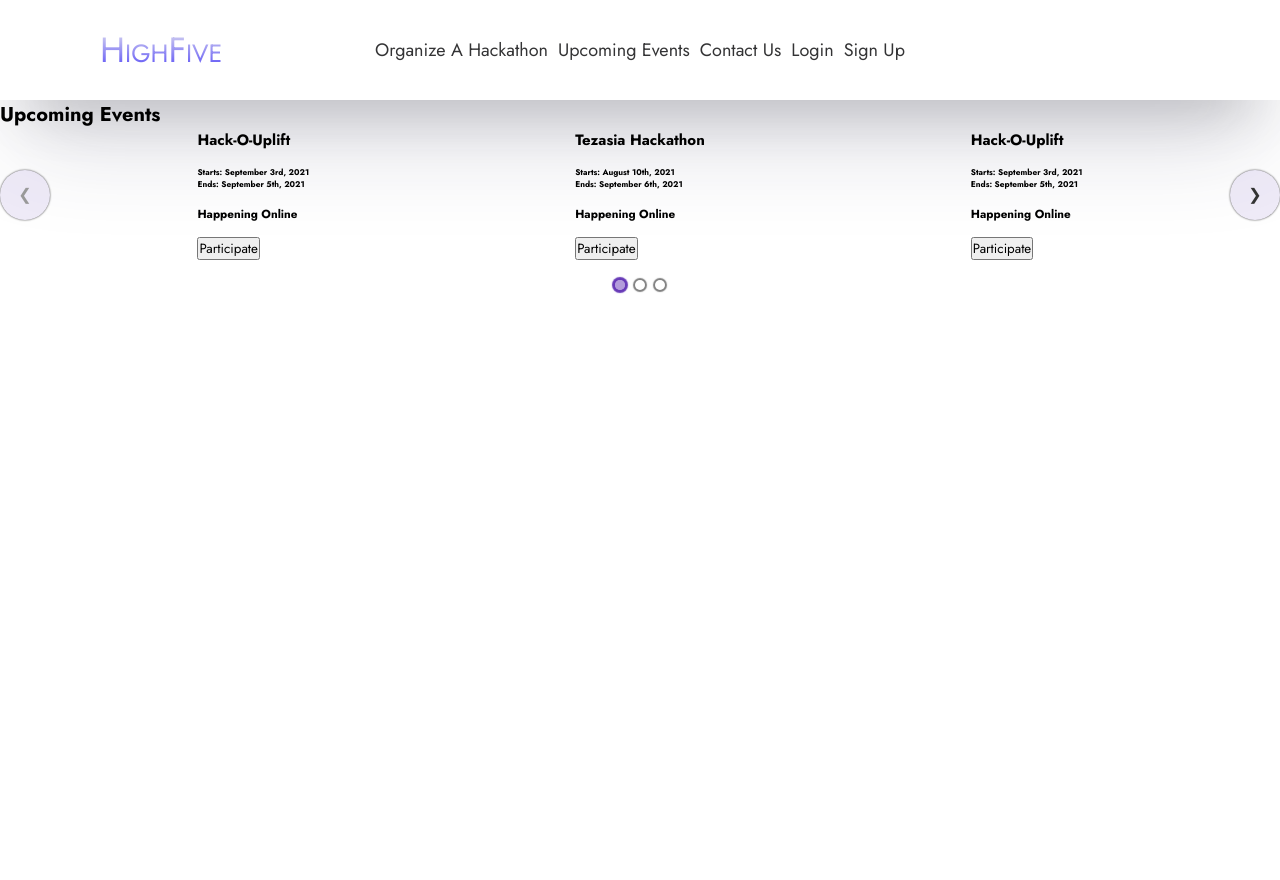
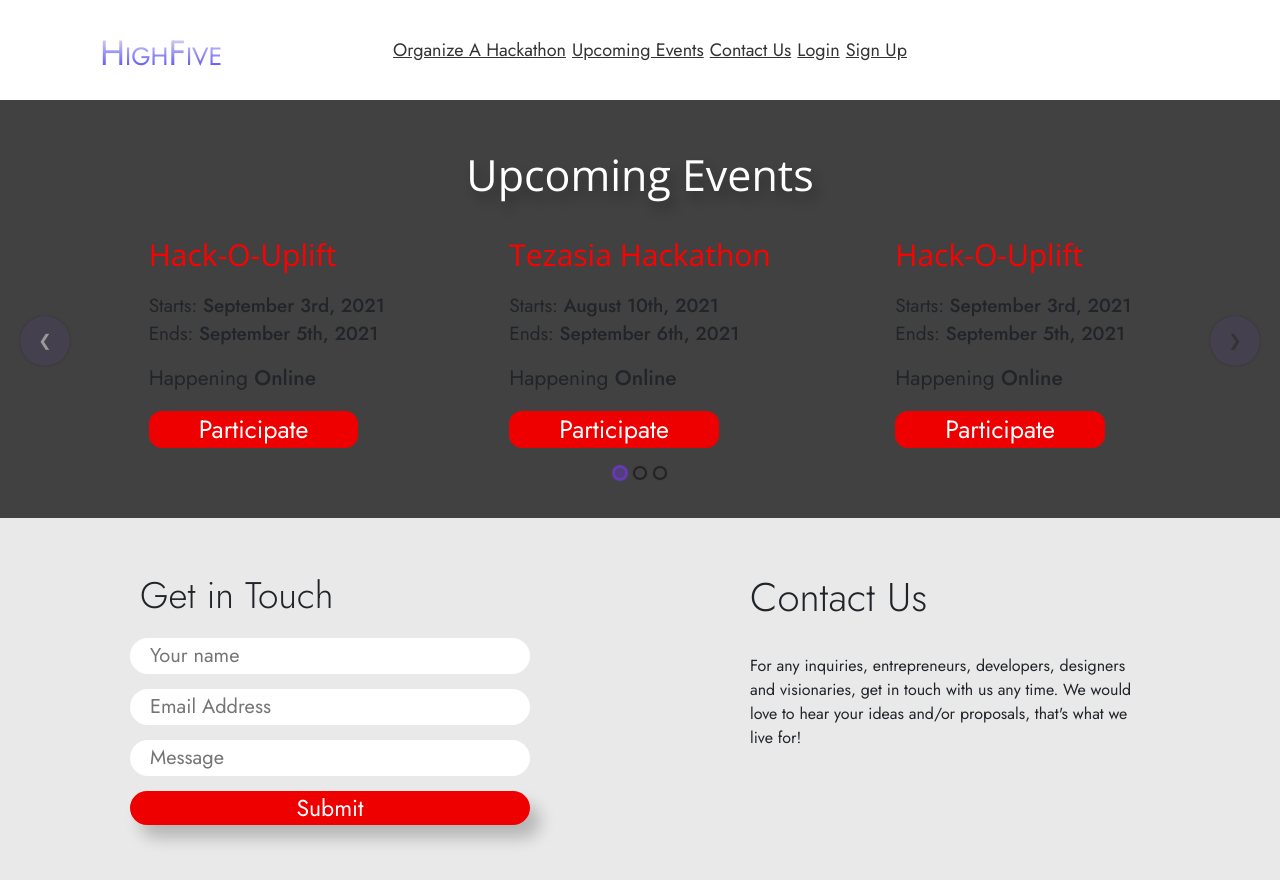
Before and after one commit to devanshi-code/high-five, a React (Create React App) app: page / in a window 1280 px wide. Before the commit the page ends 800 px from the top, so only its background shows below. Built offline with nearby package versions, Linux system fonts and the light colour scheme.

Commit message:
added contact section and added initial styles

```diff
--- a/package.json
+++ b/package.json
@@ -6,8 +6,11 @@
     "@testing-library/jest-dom": "^5.14.1",
     "@testing-library/react": "^11.2.7",
     "@testing-library/user-event": "^12.8.3",
+    "bootstrap": "^5.1.0",
     "install": "^0.13.0",
     "npm": "^7.22.0",
+    "popper": "^1.0.1",
+    "popper.js": "^1.16.1",
     "react": "^17.0.2",
     "react-dom": "^17.0.2",
     "react-elastic-carousel": "^0.11.5",
--- a/src/App.js
+++ b/src/App.js
@@ -1,12 +1,16 @@
 import React from 'react';
 import Navbar from "./components/Navbar/Navbar";
 import Upcoming from './components/UpcomingEvents';
+import Contact from './components/Contact';
+import 'bootstrap/dist/css/bootstrap.css';
+// import 'bootstrap/dist/js/bootstrap.js';
 
 const App = () => {
   return(
     <>
     <Navbar/>
     <Upcoming/>
+    <Contact />
     </>
   );
 };
--- /dev/null
+++ b/src/components/Contact.js
@@ -0,0 +1,26 @@
+import React from 'react';
+import './style/Contact.css';
+
+const Contact=()=>{
+    return(
+        <div className="contact d-flex">
+            <div className="contact-form">
+
+            <h1>Get in Touch</h1>
+            <form className="d-flex flex-column">
+                <input name="Name" placeholder="Your name" type="text"/>
+                <input name="email" placeholder="Email Address" type="email"/>
+                <input name="Message" placeholder="Message" type="text"/>
+                <button>Submit</button>
+            </form>
+            </div>
+            <div className="right-section">
+                <h1>Contact Us</h1>
+                <p>
+                    For any inquiries, entrepreneurs, developers, designers and visionaries, get in touch with us any time. We would love to hear your ideas and/or proposals, that's what we live for!
+                </p>
+            </div>
+        </div>
+    );
+}
+export default Contact;
--- a/src/components/UpcomingEvents.js
+++ b/src/components/UpcomingEvents.js
@@ -1,7 +1,7 @@
 import React, { useState } from "react";
 import Carousel from "react-elastic-carousel";
 import Event from "./Event";
-// import "./styles.css";
+import "./style/upcomingEvents.css";
 
 const breakPoints = [
   { width: 1, itemsToShow: 1 },
--- /dev/null
+++ b/src/components/style/Contact.css
@@ -0,0 +1,39 @@
+@import url('https://fonts.googleapis.com/css2?family=Open+Sans:wght@300&display=swap');
+.contact{
+    padding: 55px 20px;
+    justify-content: space-around;
+    background: #E9E9E9 0% 0% no-repeat padding-box;
+}
+.contact-form,.contact>.right-section{
+    width: 400px;
+}
+.contact-form>h1{
+    font-size: 37px;
+    font-weight: 300;
+    margin-bottom: 20px;
+    margin-left: 10px;
+}
+.contact-form>form>input{
+    background: #FFFFFF 0% 0% no-repeat padding-box;
+    border: none;
+    border-radius: 30px;
+    font-size: 20px;
+    padding: 3px 20px;
+    margin-bottom: 15px;
+}
+.contact-form>form>button{
+    background: #EF0000 0% 0% no-repeat padding-box;
+    border: none;
+    border-radius: 30px;
+    font-size: 23px;
+    box-shadow: 10px 13px 16px #00000038;
+    color: white;
+}
+.contact>.right-section>h1{
+    font-size: 40px;
+    font-weight: 300;
+}
+.contact>.right-section>p{
+    font-size: 16px;
+    padding: 28px 0;
+}
--- /dev/null
+++ b/src/components/style/upcomingEvents.css
@@ -0,0 +1,55 @@
+@import url('https://fonts.googleapis.com/css2?family=Open+Sans:wght@300&display=swap');
+.Upcoming{
+    padding: 35px 20px;
+    background: #414141 0% 0% no-repeat padding-box;
+}
+.Upcoming>h1{
+    padding: 10px 0;
+    text-align: center;
+    color: white;
+    margin-bottom: 20px;
+    text-shadow: 5px 8px 11px #0000004d;
+    font: normal normal 300 43px Open Sans;
+}
+.iHAfmq{
+    opacity: 0 !important;
+}
+.eQpvzW{
+    background: #FFFFFF 0% 0% no-repeat padding-box;
+    border: 1px solid #707070;
+    border-radius: 15px;
+    padding: 30px 0 !important;
+    margin: 0 30px !important;
+    width: 305px !important;
+}
+.Event-Container>h2{
+    font: normal normal normal 30px Open Sans;
+    color: #FF0000;
+}
+.Event-Container>h5{
+    font-size: 19px;
+    font-weight: 400;
+}
+.Event-Container>h3{
+    font-size: 21px;
+    font-weight: 400;
+}
+.Event-Container>h5>span, .Event-Container>h3>span{
+    font-weight: 500;
+}
+.Event-Container>button{
+    background: #EF0000 0% 0% no-repeat padding-box;
+    border: none;
+    color: white;
+    font-size: 25px;
+    padding: 0px 50px;
+    border-radius: 13px;
+}
+.khvUfi{
+    background-color: rgb(255 255 255 / 10%) !important;
+    color: #ffffff !important;
+    box-shadow: 0 0 2px 0px #4c4c4c !important;
+}
+.khvUfi:hover{
+    background-color: rgb(224 22 22 / 39%) !important;
+}
```
Also changed, not shown: 1 other file (tests, documents, lock files or other folders).
